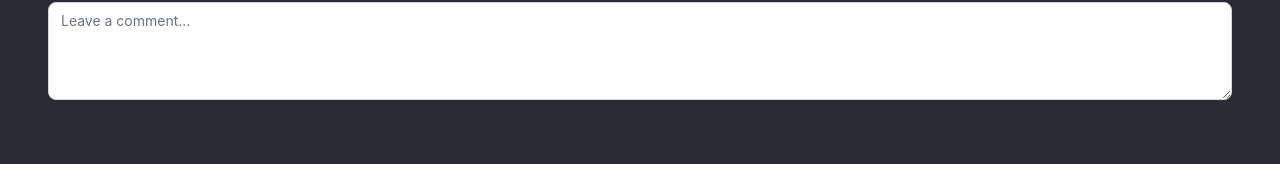
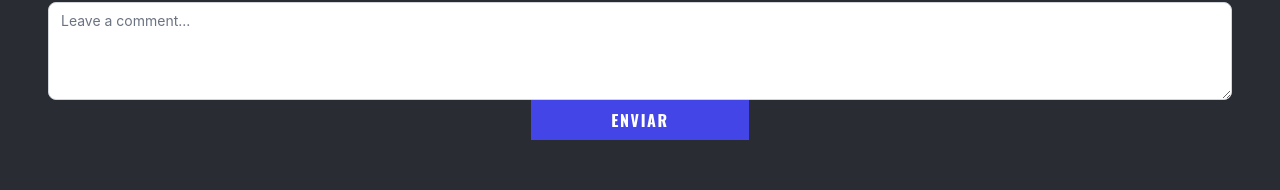
Before and after one commit to GonzaS89/consultora, a React (Create React App) app: page / in a window 1280 px wide. Shown: the part 6696-6886 px from the top of the page. Before the commit the page ends 6860 px from the top, so only its background shows below. Built offline with nearby package versions, Linux system fonts and the light colour scheme.

Commit message:
definimos el modo movil

```diff
--- a/src/Componentes/Contacto.jsx
+++ b/src/Componentes/Contacto.jsx
@@ -41,6 +41,7 @@ export const Contacto = () => {
           </div>
           <Textarea id="comment" placeholder="Leave a comment..." required rows={4} />
         </div>
+        <button>Enviar</button>
           </div>
 
       </div>
```
